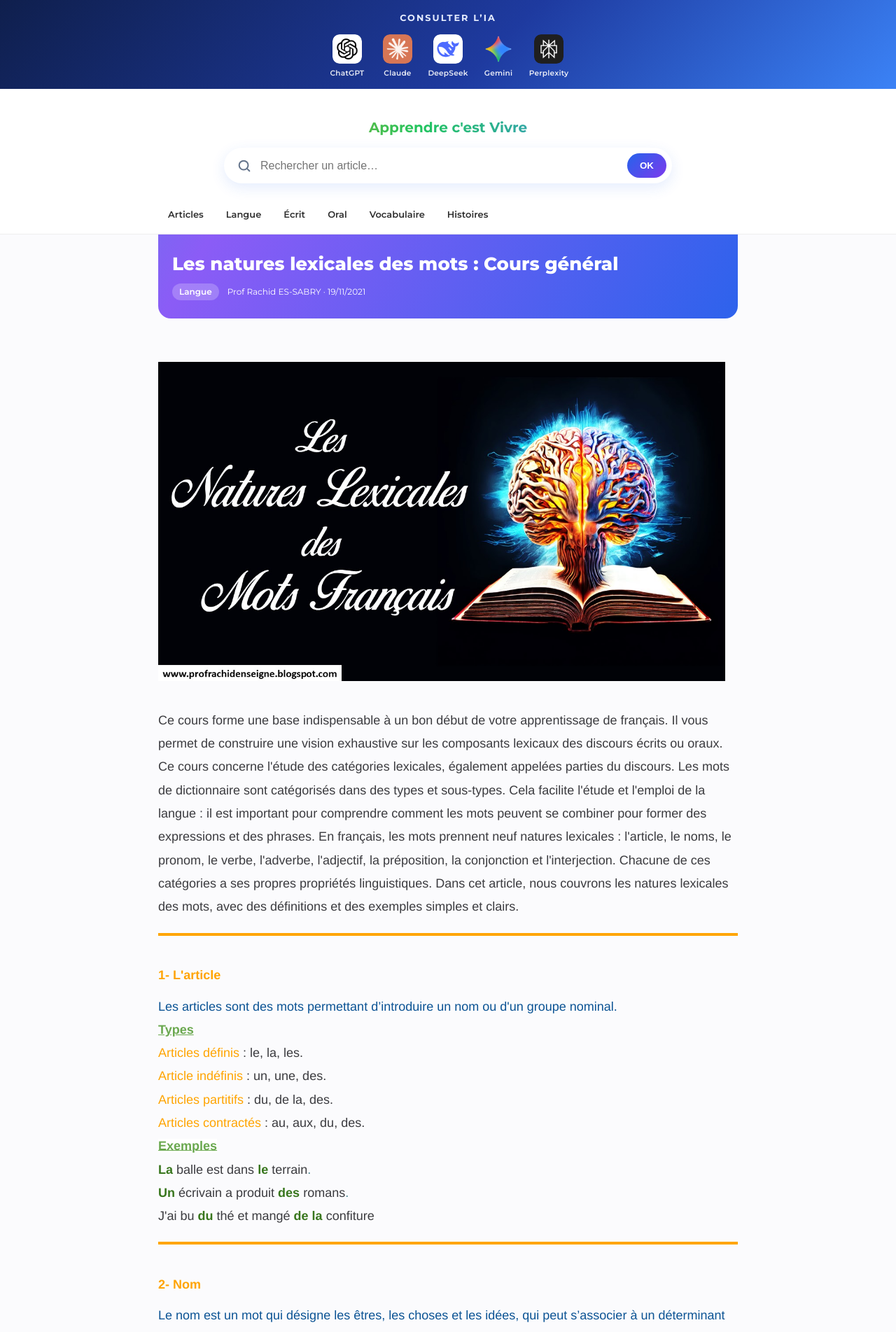
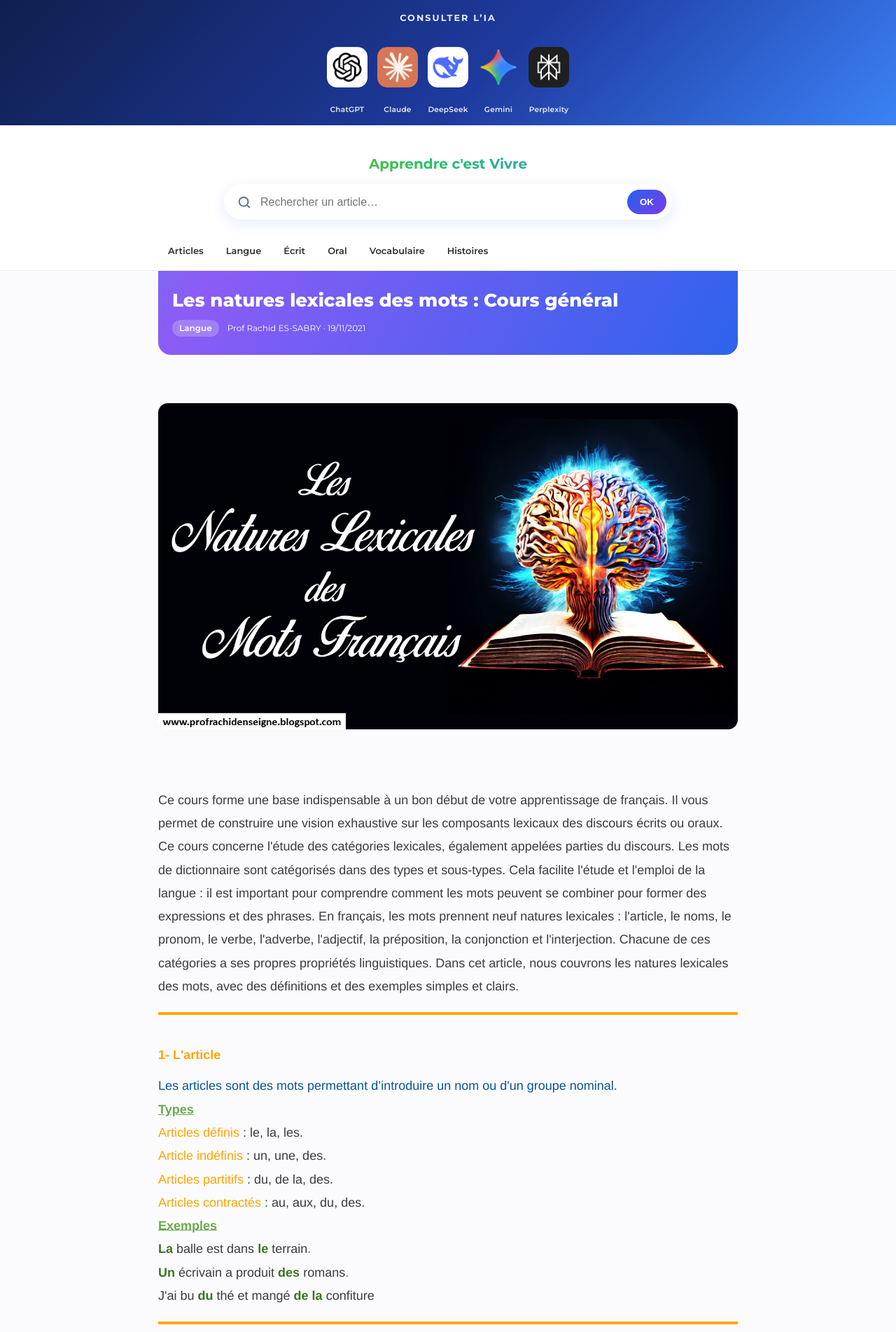
Before and after one commit to profrachidenseigne/profrachidenseigne.github.io, a Jekyll site: the page built from _posts/2021-11-19-natures-lexicales-des-mots-aricle.html, in a window 1280 px wide. Shown: the top 1903 px of the page at 70% size. Built offline with Jekyll 4.4.1, drawn with Linux system fonts in a browser that asks for light colours.

Commit message:
Update style.css

```diff
--- a/assets/css/style.css
+++ b/assets/css/style.css
@@ -92,3 +92,21 @@
 .site-footer .copy{margin:0;font-size:clamp(11px,3vw,13px);line-height:1.7}
 
 @media(prefers-reduced-motion:reduce){.site-name,.hero{animation:none}}
+/* Images des articles : pleine largeur, centrées */
+.post img:not(.no-full), article img:not(.no-full), .post-content img:not(.no-full) {
+  display: block !important;
+  float: none !important;
+  width: 100% !important;
+  max-width: 100% !important;
+  height: auto !important;
+  margin: 18px 0 !important;
+  border-radius: 14px;
+}
+.post a[style*="float"], article a[style*="float"], .post-content a[style*="float"],
+.post .separator, article .separator, .post-content .separator {
+  float: none !important;
+  display: block !important;
+  margin: 0 !important;
+  text-align: center !important;
+}
+.post table img, article table img, .post-content table img { width: 100% !important; margin: 0 !important; }
```
